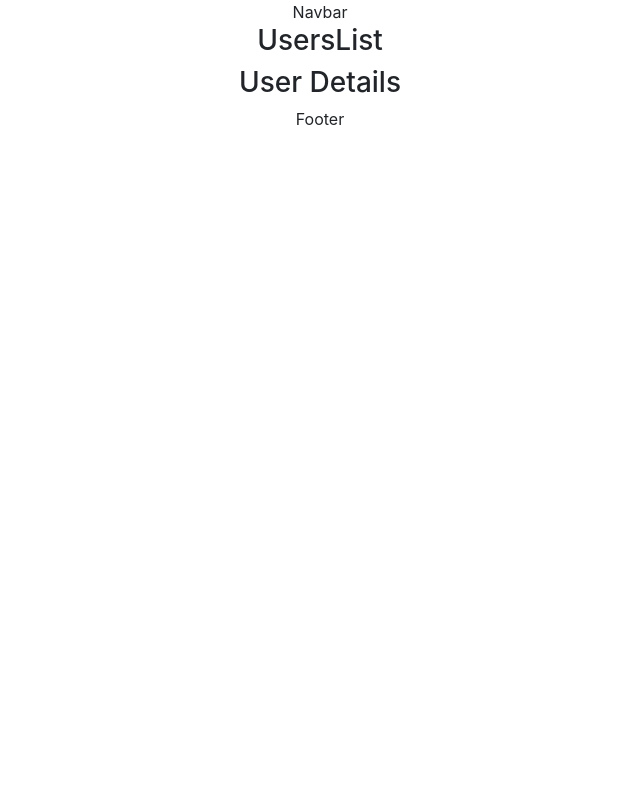
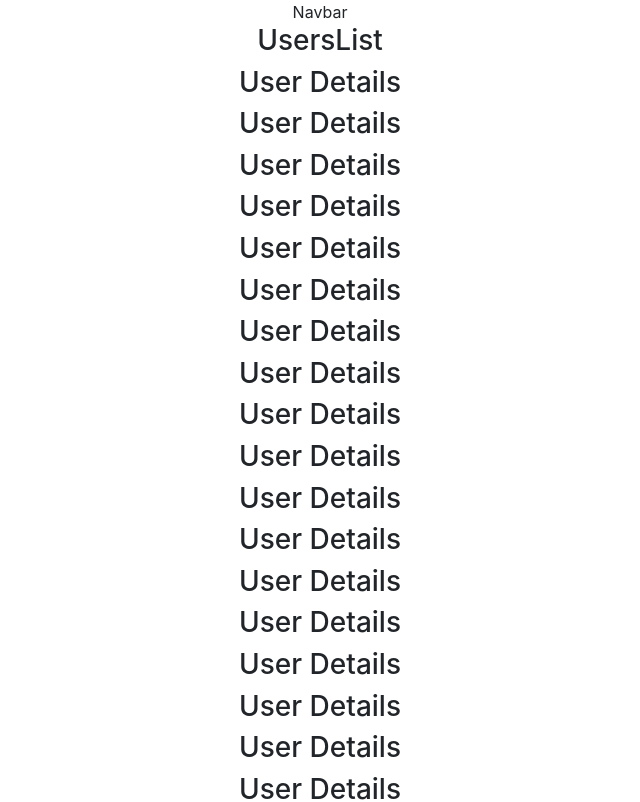
Before and after one commit to frankip/new--repo, a React (Create React App) app: page / in a window 1280 px wide. Shown: the top 802 px of the page, without its empty margins (320-960 px from the left). Built offline with nearby package versions, Linux system fonts and the light colour scheme.

Commit message:
fetch user add to state and loop

```diff
--- a/src/components/UsersList.js
+++ b/src/components/UsersList.js
@@ -5,12 +5,14 @@ import { users } from "./data";
 function UsersList() {
   const [allUsers, setAllUsers] = useState(users);
 
-  console.log("all", allUsers);
+  const all = allUsers.map((user)=>{
+    return <UserDetails user={user}/>
+  });
+  // console.log(all);
   return (
     <div>
         <h3>UsersList</h3>
-
-        <UserDetails/>
+        {all}
     </div>
   )
 }
```
